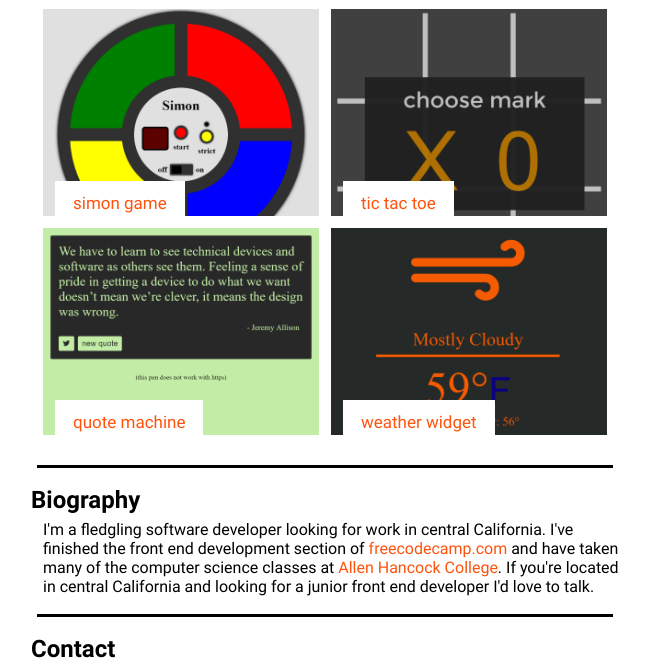
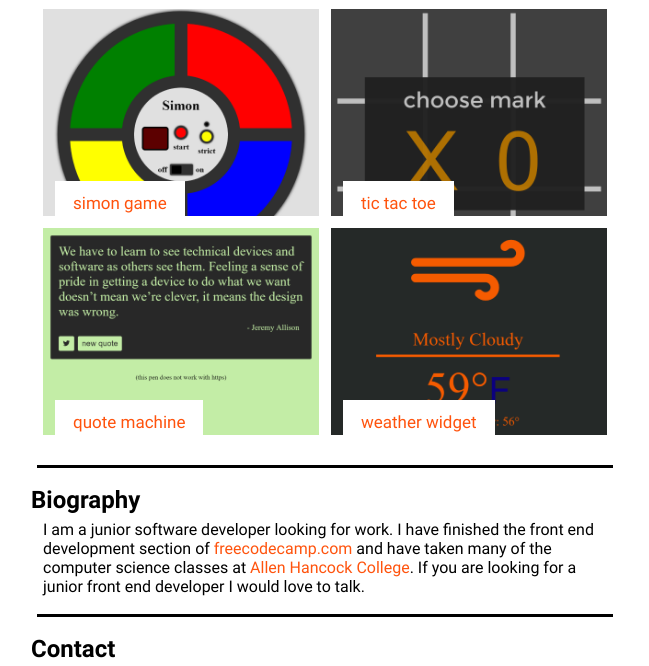
Before and after one commit to maxburs/blog-old, a website: page index.html in a window 1280 px wide. Shown: the part 658-1324 px from the top of the page, without its empty margins (315-964 px from the left). Drawn offline with Linux system fonts and the light colour scheme.

Commit message:
changed portolio index.html bio

```diff
--- a/index.html
+++ b/index.html
@@ -67,7 +67,7 @@
             <hr>
             <h3>Biography</h3>
             <div class="topic-body">
-            <p>I'm a fledgling software developer looking for work in central California. I've finished the front end development section of <a href="https://www.freecodecamp.com/maxwellburson" target="_blank">freecodecamp.com</a> and have taken many of the computer science classes at <a href="http://www.hancockcollege.edu/" target="_blank">Allen Hancock College</a>. If you're located in central California and looking for a junior front end developer I'd love to talk.</p>
+            <p>I am a junior software developer looking for work. I have finished the front end development section of <a href="https://www.freecodecamp.com/maxwellburson" target="_blank">freecodecamp.com</a> and have taken many of the computer science classes at <a href="http://www.hancockcollege.edu/" target="_blank">Allen Hancock College</a>. If you are looking for a junior front end developer I would love to talk.</p>
             </div>
             <hr>
             <h4>Contact</h4>
```
